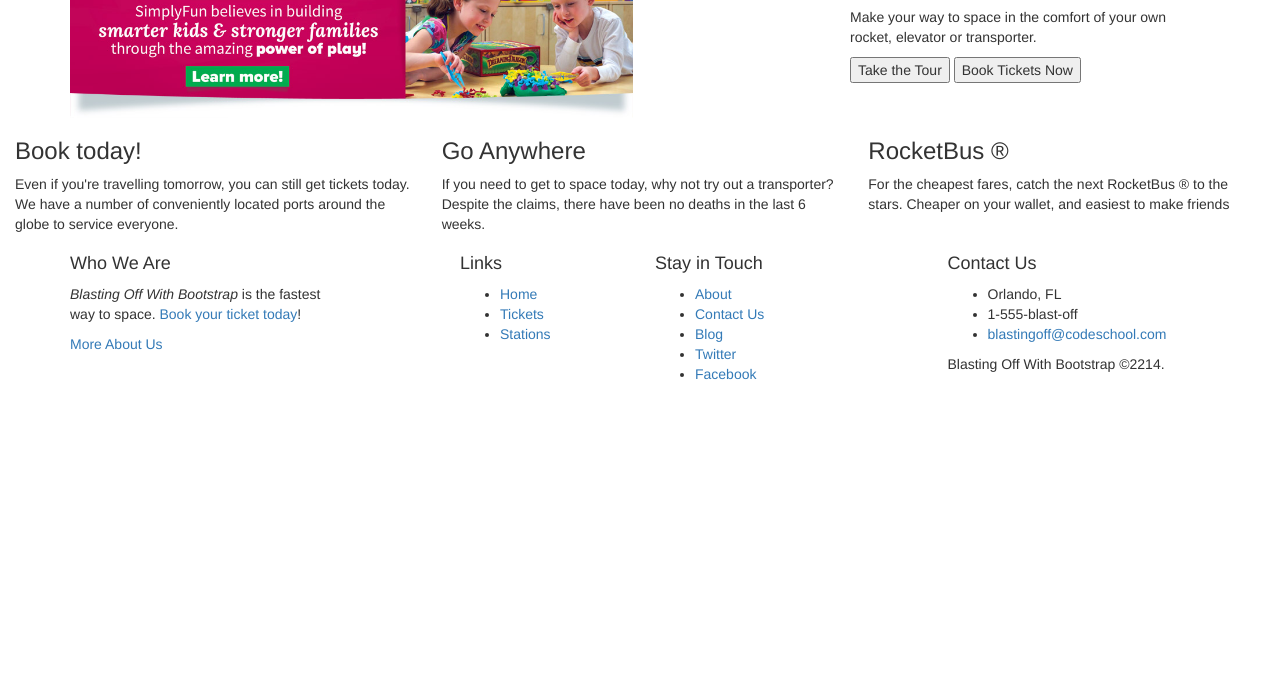
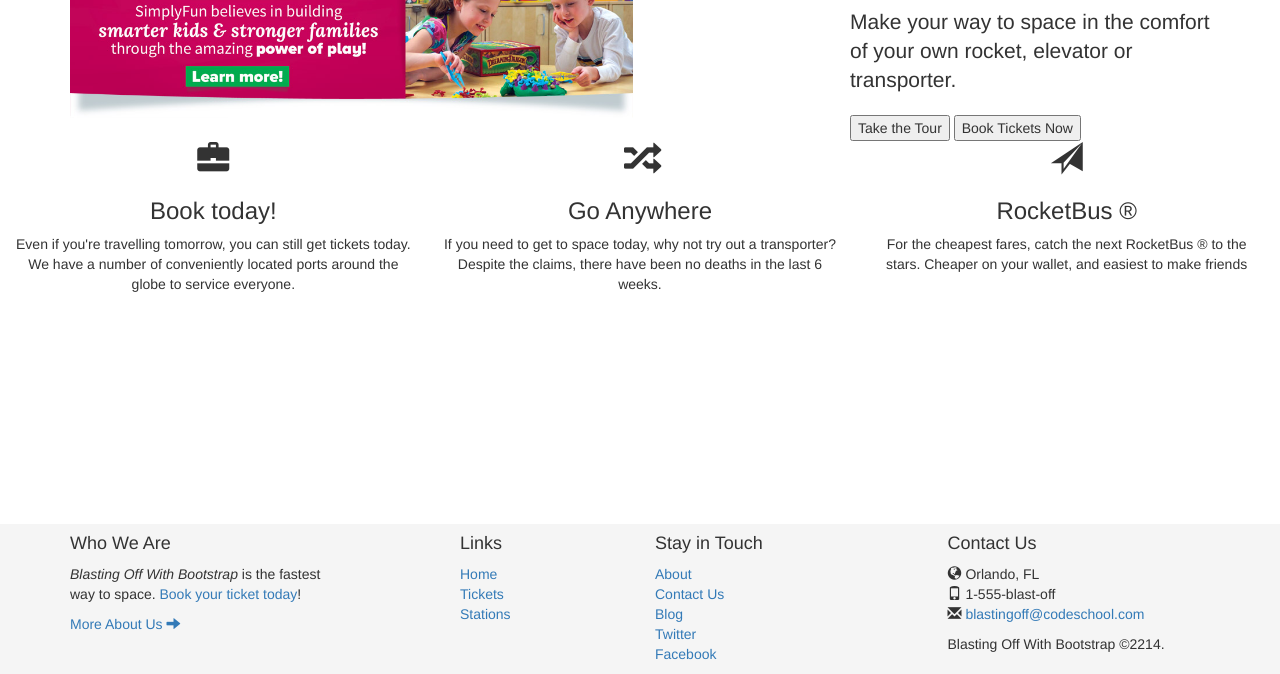
Before and after one commit to jimnutt1964/bootstrap, a plain HTML site: page index.html in a window 1280 px wide. Shown: the part 126-800 px from the top of the page. Drawn offline with nearby package versions, Linux system fonts and the light colour scheme.

Commit message:
Level 3 complete

```diff
--- /dev/null
+++ b/css/main.css
@@ -0,0 +1,22 @@
+/* Sticky footer styles
+-------------------------------------------------- */
+html {
+  position: relative;
+  min-height: 100%;
+}
+body {
+  /* Margin bottom by footer height */
+  margin-bottom: 150px;
+}
+.footer {
+  position: absolute;
+  bottom: 0;
+  width: 100%;
+  /* Set the fixed height of the footer here */
+  height: 150px;
+  background-color: #f5f5f5;
+}
+
+.features .glyphicon{
+	font-size: 32px;
+}
--- a/index.html
+++ b/index.html
@@ -3,6 +3,7 @@
 	<head>
 		<title>Blasting off with Bootstrap</title>
 		<link href="//maxcdn.bootstrapcdn.com/bootstrap/3.3.6/css/bootstrap.min.css" rel="stylesheet" integrity="sha384-1q8mTJOASx8j1Au+a5WDVnPi2lkFfwwEAa8hDDdjZlpLegxhjVME1fgjWPGmkzs7" crossorigin="anonymous">
+		<link href="css/main.css" rel="stylesheet">
 	</head>
 	<body>
 		<div class='container'>
@@ -17,24 +18,27 @@
 				</div>
 				<div class='col-sm-4'>
 					<h2>The Fastest way to space</h2>
-					<p> Make your way to space in the comfort of your own rocket, elevator or transporter.</p>
+					<p class='lead'> Make your way to space in the comfort of your own rocket, elevator or transporter.</p>
 					<button type='button'>Take the Tour</button>
 					<button type='button'> Book Tickets Now</button>
 				</div>
 			</div>
+		</div>
 
-		</div>
 		<div class='container-fluid'>
-			<div class='row'>
+			<div class='row text-center features'>
 				<div class='col-xs-10 col-xs-offset-1 col-sm-offset-0 col-sm-4'>
+					<i class='glyphicon glyphicon-briefcase'></i>
 					<h3>Book today!</h3>
 					<p>Even if you're travelling tomorrow, you can still get tickets today. We have a number of conveniently located ports around the globe to service everyone.</p>
 				</div>
 				<div class='col-xs-6 col-sm-4'>
+					<i class='glyphicon glyphicon-random'></i>
 					<h3>Go Anywhere</h3>
 					<p>If you need to get to space today, why not try out a transporter? Despite the claims, there have been no deaths in the last 6 weeks.</p>
 				</div>
 				<div class='col-xs-6 col-sm-4'>
+					<i class='glyphicon glyphicon-send'></i>
 					<h3>RocketBus &reg;</h3>
 					<p>For the cheapest fares, catch the next RocketBus &reg; to the stars. Cheaper on your wallet, and easiest to make friends</p>
 				</div>
@@ -47,11 +51,11 @@
 		 			<div class='col-md-3 col-sm-4 col-xs-6'>
 						<h4>Who We Are</h4>
 						<p><i>Blasting Off With Bootstrap</i> is the fastest way to space. <a href='tickets.html'>Book your ticket today</a>!</p>
-						<p><a href='about.html'>More About Us</a></p>
+						<p><a href='about.html'>More About Us <i class='glyphicon glyphicon-arrow-right'></i></a></p>
 					</div>
 					<div class='col-md-offset-1 col-sm-2 col-xs-6'>
 		      			<h4>Links</h4>
-						<ul>
+						<ul class='list-unstyled'>
 							<li><a href='/'>Home</a></li>
 							<li><a href='tickets.html'>Tickets</a></li>
 							<li><a href='stations.html'>Stations</a></li>
@@ -60,7 +64,7 @@
 					<div class='visible-xs clearfix'></div>
 					<div class='col-sm-2 col-xs-6'>
 						<h4>Stay in Touch</h4>
-							<ul>
+							<ul class='list-unstyled'>
 								<li><a href='about.html'>About</a></li>
 								<li><a href='contact.html'>Contact Us</a></li>
 								<li><a href='/blog'>Blog</a></li>
@@ -70,10 +74,10 @@
 					</div>
 					<div class='col-md-3 col-md-offset-1 col-sm-4 col-xs-6'>
 						<h4>Contact Us</h4>
-							<ul>
-								<li>Orlando, FL</li>
-								<li>1-555-blast-off</li>
-								<li><a href='mailto:blastingoff@codeschool.com'>blastingoff@codeschool.com</a></li>
+							<ul class='list-unstyled'>
+								<li><i class='glyphicon glyphicon-globe'></i> Orlando, FL</li>
+								<li><i class='glyphicon glyphicon-phone'></i> 1-555-blast-off</li>
+								<li><i class='glyphicon glyphicon-envelope'></i> <a href='mailto:blastingoff@codeschool.com'>blastingoff@codeschool.com</a></li>
 							</ul>
 						<p>Blasting Off With Bootstrap &copy;2214.</p>
 					</div>
```
